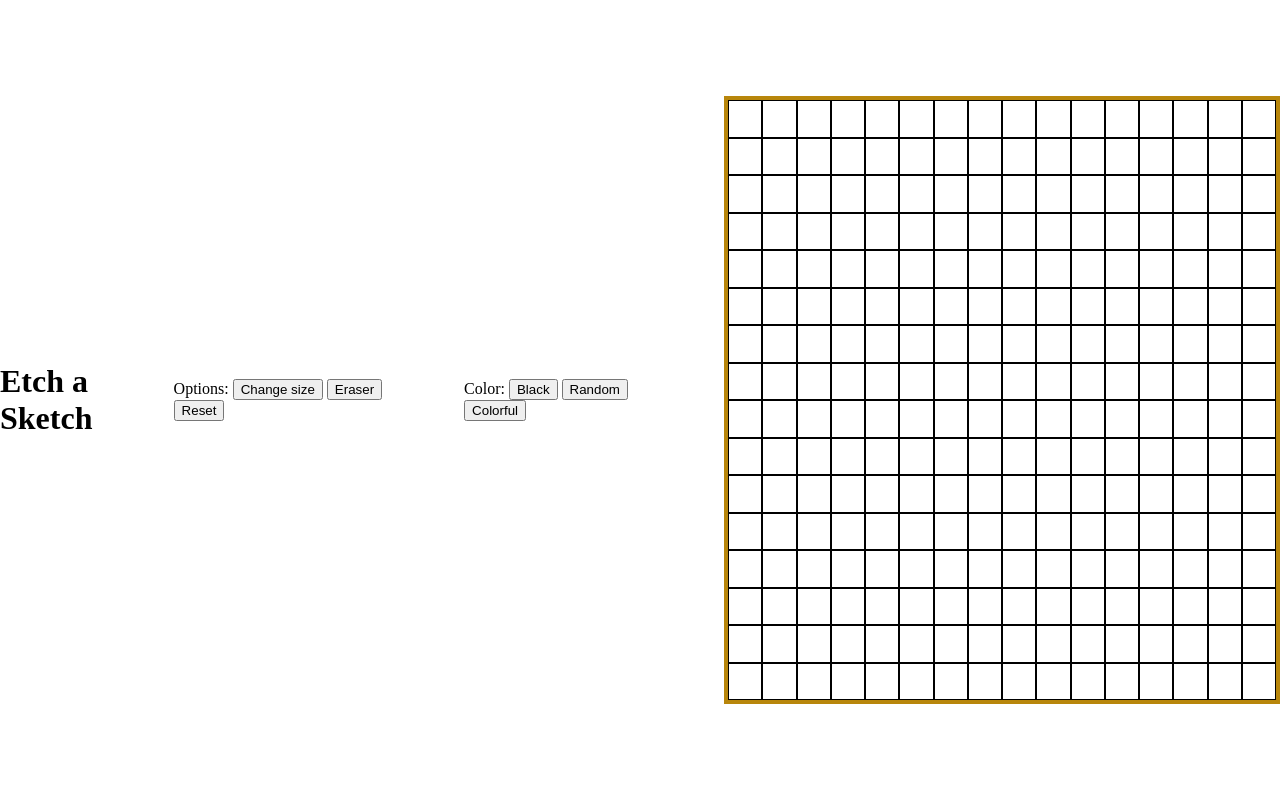
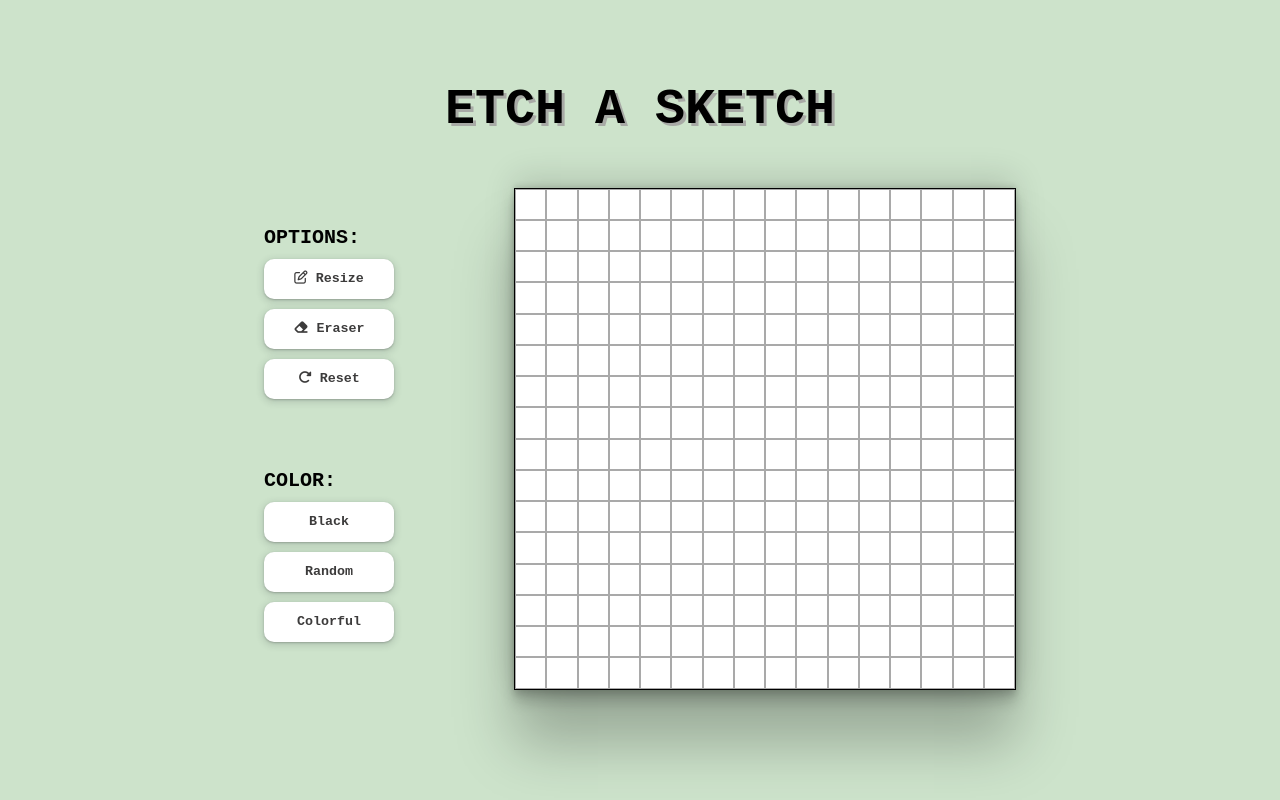
Before and after one commit to tutsi5/etch-a-sketch, a plain HTML site: page index.html in a window 1280 px wide. Drawn offline with Linux system fonts and the light colour scheme.

Commit message:
Add style

```diff
--- a/index.html
+++ b/index.html
@@ -7,23 +7,29 @@
     <link rel="stylesheet" href="style.css">
 </head>
 <body>
-    <h1>Etch a Sketch</h1>
     <div id="container">
-        <div id="btnArea">
-            Options:
-            <button class="btnSize">Change size</button>
-            <button class="btnEraser">Eraser</button>
-            <button class="btnReset">Reset</button>
+        <h1>ETCH A SKETCH</h1>
+        <div id="content">
+            <div id="btnArea">
+                <div id="options">
+                    <p>OPTIONS:</p>
+                    <button class="button btnSize"><i class="fa-regular fa-pen-to-square"></i> Resize</button>
+                    <button class="button btnEraser"><i class="fa-solid fa-eraser"></i> Eraser</button>
+                    <button class="button btnReset"><i class="fa-solid fa-rotate-right"></i> Reset</button>
+                </div>
+                <div id="chooseColor">
+                    <p>COLOR:</p>
+                    <button class="button btnBlack">Black</button>
+                    <button class="button btnRandom">Random</button>
+                    <button class="button btnColorful">Colorful</button>
+                </div>
+            </div>
+            <div id="grid"></div>
         </div>
-        <div class="chooseColor">
-            Color:
-            <button class="btnBlack">Black</button>
-            <button class="btnRandom">Random</button>
-            <button class="btnColorful">Colorful</button>
-        </div>
-        <div id="grid"></div>
-        <script src="javascript.js"></script>
     </div>
+
+    <script src="javascript.js"></script>
+    <script src="https://kit.fontawesome.com/28e89fe97a.js" crossorigin="anonymous"></script>
 
 </body>
 </html>
--- a/javascript.js
+++ b/javascript.js
@@ -1,4 +1,3 @@
-const container = document.querySelector("#container");
 const grid = document.querySelector("#grid");
 
 let size = 16;
@@ -12,7 +11,7 @@ function makeGrid(size) {
 
         for (j = 0; j < size; j++) {
             let divRow = document.createElement("div");
-            divRow.setAttribute("style", "border: solid 1px black; margin: 0; padding: 0; flex: 1;");
+            divRow.setAttribute("style", "border: solid 1px darkgrey; margin: 0; padding: 0; flex: 1;");
             divColumn.appendChild(divRow);
             divRow.classList.add("hover");
         }
--- a/style.css
+++ b/style.css
@@ -1,19 +1,3 @@
-#grid {
-    width: 600px;
-    height: 600px;
-    border: solid 4px darkgoldenrod;
-    margin: 0;
-    padding: 0;
-    display: flex;
-    flex-direction: column;
-}
-
-#container {
-    display: flex;
-    gap: 50px;
-    align-items: center;
-}
-
 body {
     height: 100vh;
     display: flex;
@@ -21,4 +5,78 @@ body {
     align-items: center;
     margin: 0;
     padding: 0;
+    font-family: 'Courier New', Courier, monospace;
+    background-color: rgb(205, 227, 203);
 }
+
+#grid {
+    width: 500px;
+    height: 500px;
+    border: solid 1px black;
+    margin: 0;
+    padding: 0;
+    display: flex;
+    flex-direction: column;
+    background-color: white;
+    box-shadow: rgba(0, 0, 0, 0.25) 0px 54px 55px, rgba(0, 0, 0, 0.12) 0px -12px 30px, rgba(0, 0, 0, 0.12) 0px 4px 6px, rgba(0, 0, 0, 0.17) 0px 12px 13px, rgba(0, 0, 0, 0.09) 0px -3px 5px;
+}
+
+#content {
+    margin: 0;
+    padding: 0px 0px 30px 0px;
+    display: flex;
+    gap: 120px;
+    align-items: center;
+}
+
+#container {
+    margin: 0;
+    padding: 0;
+    display: flex;
+    flex-direction: column;
+}
+
+#options,
+#chooseColor {
+    display: flex;
+    flex-direction: column;
+}
+
+#btnArea {
+    display: flex;
+    flex-direction: column;
+    gap: 60px;
+}
+
+.button {
+    font-family: 'Courier New', Courier, monospace;
+    font-weight: bold;
+    background-color: white;
+    border: white;
+    border-radius: 10px;
+    box-shadow: rgba(60, 64, 67, 0.3) 0px 1px 2px 0px, rgba(60, 64, 67, 0.15) 0px 2px 6px 2px;
+    color: rgb(60, 59, 59);
+    width: 130px;
+    height: 40px;
+    margin-bottom: 10px;
+    cursor: pointer;
+}
+
+.button:hover {
+    box-shadow: 0 0 10px 0 rgba(0,0,0,0.45) inset;
+}
+
+h1 {
+    text-align: center;
+    padding-bottom: 50px;
+    margin: 0;
+    font-size:50px;
+    text-shadow: 3px 3px rgba(161, 159, 159, 0.84);
+}
+
+p {
+    font-weight: bold;
+    font-size: 20px;
+    padding-bottom: 10px;
+    margin: 0;
+}
```
